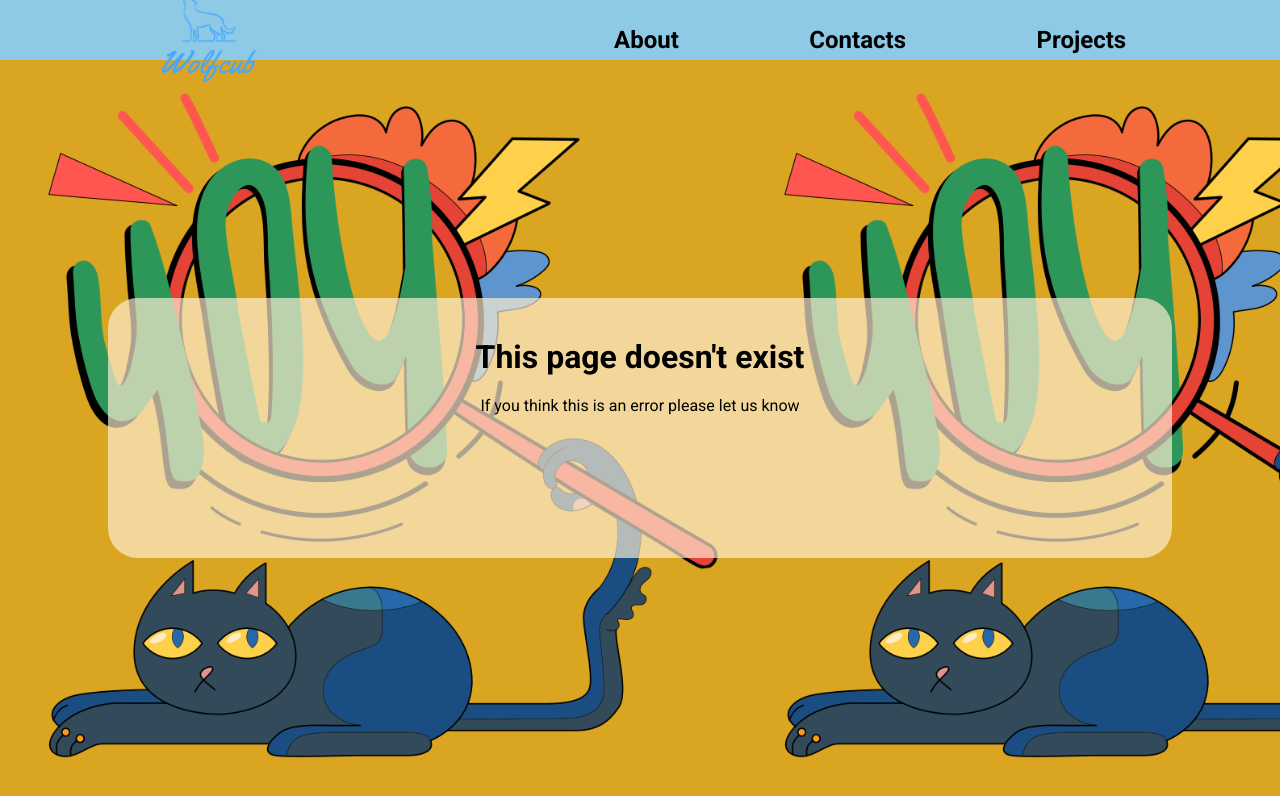
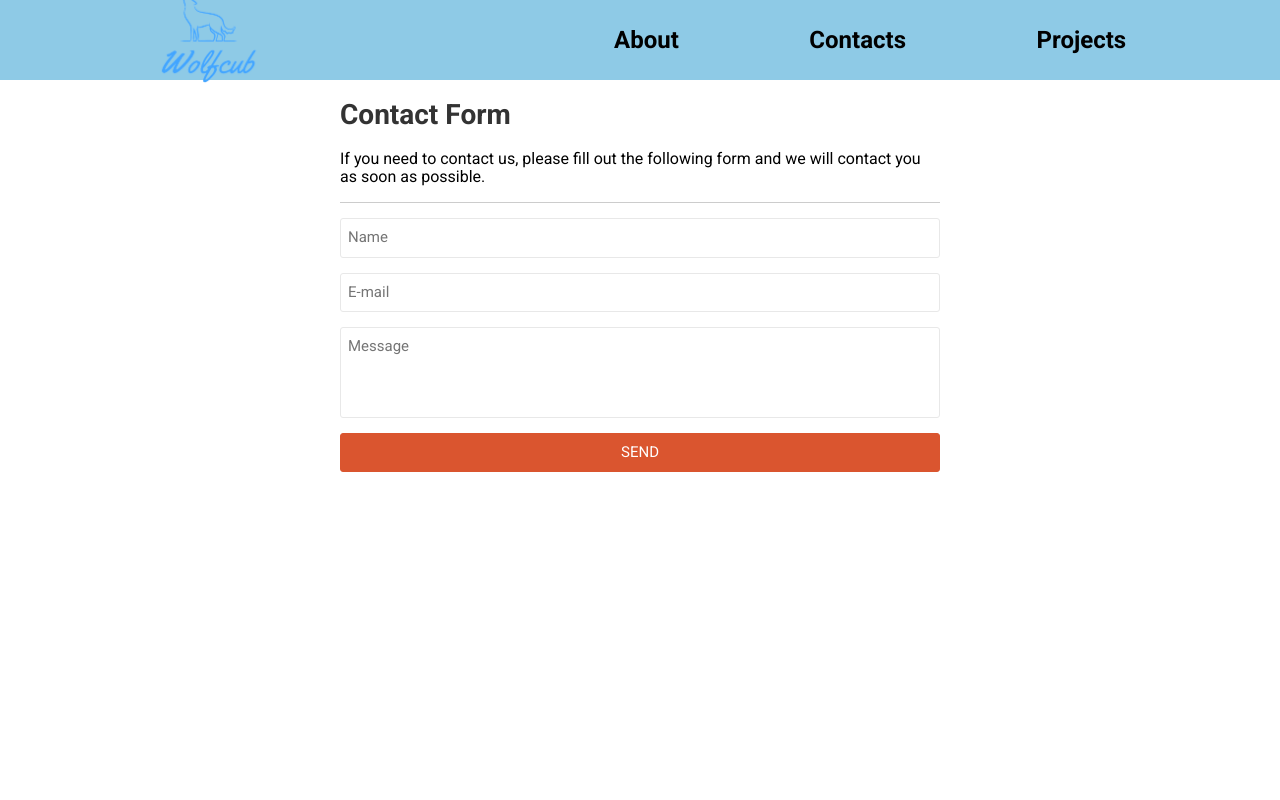
Before and after one commit to camilojm27/Wolfcub-Fronted, a Vue app: page /contact in a window 1280 px wide. Built offline with nearby package versions, Linux system fonts and the light colour scheme.

Commit message:
avance tabla de usuarios y contacto

```diff
--- a/src/router/index.ts
+++ b/src/router/index.ts
@@ -1,5 +1,7 @@
 import { createRouter, createWebHistory, RouteRecordRaw } from 'vue-router'
 import Landing from '../views/Landing.vue';
+import Contact from '../views/Contact.vue'
+import Users from '../views/Users.vue'
 import E404 from '../views/E404.vue';
 
 const routes: Array<RouteRecordRaw> = [
@@ -17,6 +19,16 @@ const routes: Array<RouteRecordRaw> = [
     component: () => import(/* webpackChunkName: "about" */ '../views/About.vue')
   },
   {
+    path: '/contact',
+    name: 'Contact',
+    component: Contact
+  },
+  {
+    path: '/users',
+    name: 'Users',
+    component: Users
+  },
+  {
     path: '/:pathMatch(.*)*',
     name: '404',
     component: E404
--- a/src/views/About.vue
+++ b/src/views/About.vue
@@ -1,5 +1,37 @@
 <template>
-  <div class="about">
-    <h1>This is an about page</h1>
-  </div>
+  <section>
+    <div>
+        <h1>Contact</h1>
+      <p>Lorem ipsum dolor sit amet, consectetur adipisicing elit. Blanditiis culpa dolore doloremque
+        exercitationem, laudantium nesciunt quisquam repellat. Amet aspernatur commodi consequatur corporis
+        ducimus earum est perspiciatis, possimus saepe sunt vel.</p>
+    </div>
+    <img src="https://raw.githubusercontent.com/camilojm27/celina/master/frontend/public/undraw_contact_us_15o2.svg" alt=""/>
+
+  </section>
 </template>
+<style scoped>
+section {
+  width: 90%;
+  margin: auto;
+  display: grid;
+  grid-template-columns: 1fr 2fr;
+  padding: 20px;
+  grid-gap: 20px;
+  overflow: no-display;
+}
+div {
+  align-self: center;
+  letter-spacing: 1px;
+}
+img{
+  max-width: 500px;
+  background-size: contain;
+}
+@media screen and (max-width: 700px) {
+  section {
+    grid-template-columns: 1fr;
+    grid-template-rows: 1fr;
+  }
+}
+</style>
--- /dev/null
+++ b/src/views/Contact.vue
@@ -0,0 +1,131 @@
+<template>
+  <div id="contact-form" class="contact-form">
+    <h1 class="contact-form_title">Contact Form</h1>
+    <p>If you need to contact us, please fill out the following form and we will contact you as soon as possible.</p>
+    <div class="separator"></div>
+
+    <div v-if="isSending" class="loading">Sendig...</div>
+
+    <form class="form" @submit="onSubmit">
+      <input required name="name" v-model='contact.name' placeholder="Name" type="text" autocomplete="off">
+      <input required name="email" v-model="contact.email" placeholder="E-mail" type="email" autocomplete="off">
+      <textarea name="message" v-model="contact.message" rows="4" placeholder="Message"></textarea>
+      <button class="button">Send</button>
+    </form>
+  </div>
+
+</template>
+
+<script>
+export default {
+  name: "Contact",
+  'el': '#contact-form',
+
+  data() {
+    return {
+      contact: {
+        name: '',
+        email: '',
+        message: '',
+      },
+
+      isSending: false
+    }
+  },
+
+  methods: {
+
+    clearForm() {
+      for (let field in this.contact) {
+        this.contact[field] = ''
+      }
+    },
+
+    onSubmit(evt) {
+      evt.preventDefault();
+
+      this.isSending = true;
+
+      setTimeout(() => {
+        // Build for data
+        let form = new FormData();
+        for (let field in this.contact) {
+          form.append(field, this.contact[field]);
+        }
+        console.log(form);
+        alert('Message send')
+        this.clearForm()
+
+
+      }, 1000);
+    }
+  }
+
+}
+</script>
+
+<style scoped>
+body {
+  background: #f1f1f1;
+}
+
+.contact-form {
+  margin: 0 auto;
+  max-width: 600px;
+  width: 100%;
+}
+
+.contact-form .separator {
+  border-bottom: solid 1px #ccc;
+  margin-bottom: 15px;
+}
+
+.contact-form .form {
+  display: flex;
+  flex-direction: column;
+  font-size: 16px;
+}
+
+.contact-form_title {
+  color: #333;
+  text-align: left;
+  font-size: 28px;
+}
+
+.contact-form input[type="email"],
+.contact-form input[type="text"],
+.contact-form textarea {
+  border: solid 1px #e8e8e8;
+  font-family: 'Roboto', sans-serif;
+  padding: 10px 7px;
+  margin-bottom: 15px;
+  outline: none;
+}
+
+.contact-form textarea {
+  resize: none;
+}
+
+.contact-form .button {
+  background: #da552f;
+  border: solid 1px #da552f;
+  color: white;
+  cursor: pointer;
+  padding: 10px 50px;
+  text-align: center;
+  text-transform: uppercase;
+}
+
+.contact-form .button:hover {
+  background: #ea532a;
+  border: solid 1px #ea532a;
+}
+
+.contact-form input[type="email"],
+.contact-form input[type="text"],
+.contact-form textarea,
+.contact-form .button {
+  font-size: 15px;
+  border-radius: 3px
+}
+</style>
--- /dev/null
+++ b/src/views/Users.vue
@@ -0,0 +1,15 @@
+<template>
+<Table></Table>
+</template>
+
+<script>
+import Table from "@/components/Table";
+export default {
+  name: "Users",
+  components: {Table}
+}
+</script>
+
+<style scoped>
+
+</style>
```
Also changed, not shown: src/components/Table.vue (added, +124 -0 lines).
